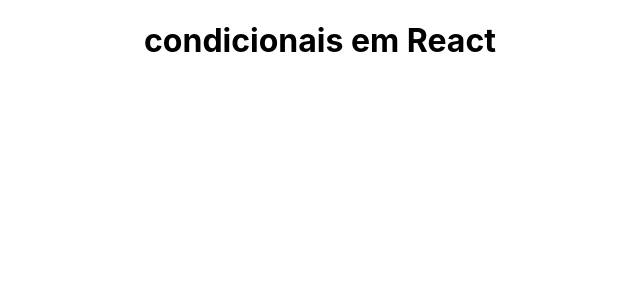
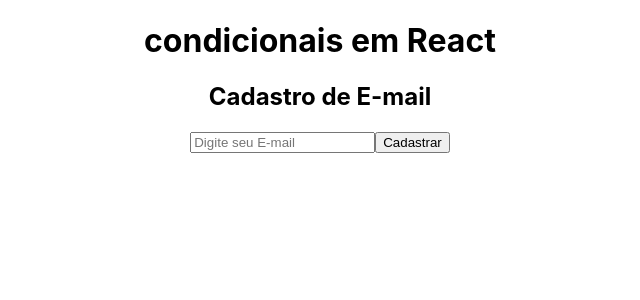
Before and after one commit to Felipealvesn/curso-react, a React (Create React App) app in the folder my-project/: page / in a window 1280 px wide. Shown: the top 300 px of the page, without its empty margins (320-960 px from the left). Built offline with nearby package versions, Linux system fonts and the light colour scheme.

Commit message:
condicionais react

```diff
--- a/my-project/src/App.js
+++ b/my-project/src/App.js
@@ -5,14 +5,14 @@
 import List from './components/List';
 import Eventos from './components/Evento';
 import Form from './components/Form'
+import Condicionais from './components/Condicionais';
 
 function App() {
-  let nome = "felipe alves"
-  const img = 'logo192.png'
+
   return (
     <div className="App">
       <h1>condicionais em React</h1>
-
+        <Condicionais/>
       </div>
 
   );
--- a/my-project/src/components/Condicionais.js
+++ b/my-project/src/components/Condicionais.js
@@ -1,12 +1,22 @@
 import { useState } from "react"
 
 function Condicionais(){
+
+    function cadastrado(e){
+        e.preventDefault()
+        setUser(Email)
+    }
+    const [Email, setEmail] = useState()
+    const [userEmail, setUser] = useState()
     return(
         <div>
             <h2>Cadastro de E-mail</h2>
             <form>
-                <input type="email" required placeholder="Digite seu E-mail" className="input" />
-                <input type="submit"  value="Cadastrar" className="submit" />
+                <input type="email" required id="email" placeholder="Digite seu E-mail" className="input" onChange={(e) => setEmail(e.target.value)}/>
+                <input type="submit"  value="Cadastrar" className="submit" onClick={cadastrado}/>
+                {userEmail &&(
+                    <p>E-mail: {userEmail}</p>
+                )}
             </form>
         </div>
     )
```
